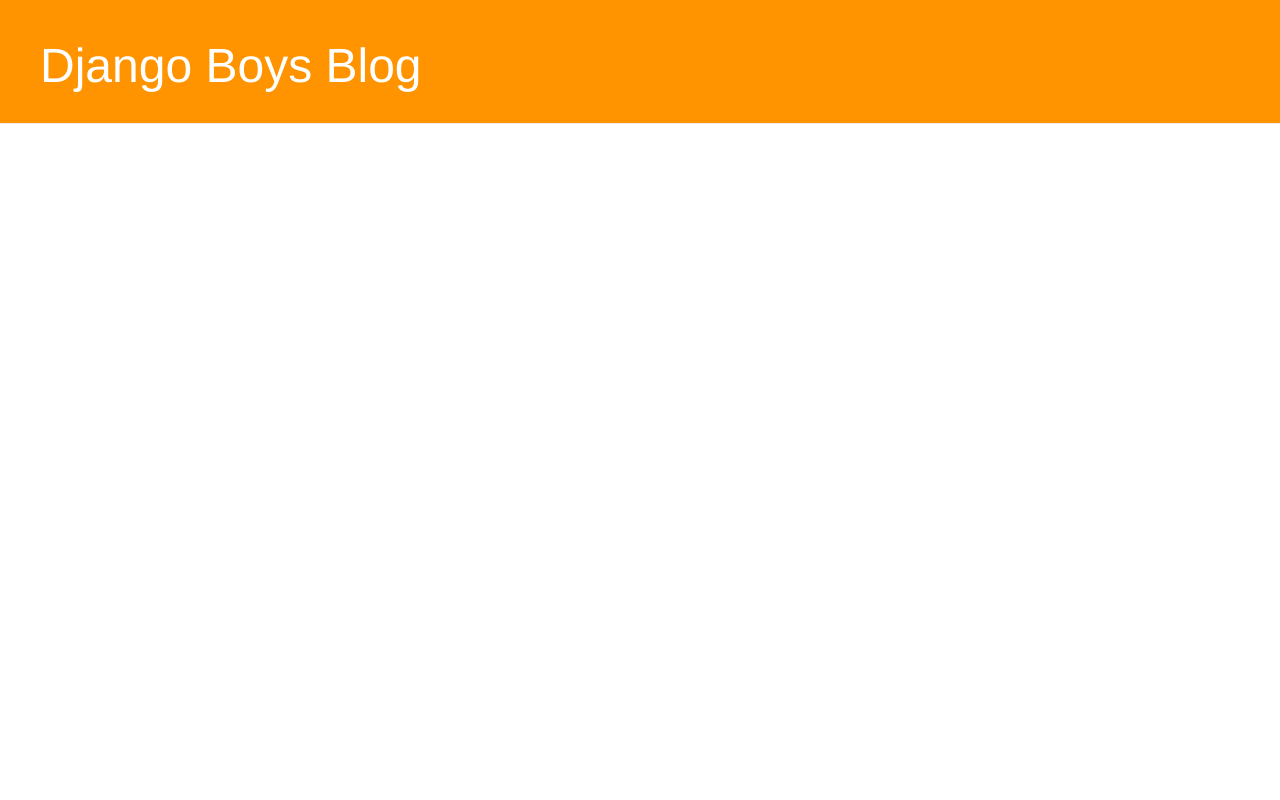
After one commit to narayaanir/testblog, a Django app: template blog/templates/blog/base.html in a window 1280 px wide. The commit adds this page. Run offline with Django 3.2, Linux system fonts and the light colour scheme; the template is opened without the code that fills it, so the values that code supplies are empty; some libraries are stand-ins or nearby versions.

Commit message:
Included HTML templates and base templates

```diff
--- /dev/null
+++ b/blog/static/css/blog.css
@@ -0,0 +1,46 @@
+.page-header {
+    background-color: #ff9400;
+    margin-top: 0;
+    padding: 20px 20px 20px 40px;
+}
+
+.page-header h1, .page-header h1 a, .page-header h1 a:visited, .page-header h1 a:active {
+    color: #ffffff;
+    font-size: 36pt;
+    text-decoration: none;
+}
+
+.content {
+    margin-left: 40px;
+}
+
+h1, h2, h3, h4 {
+    /*font-family: 'Lobster', cursive;*/
+}
+
+.date {
+    color: #828282;
+}
+
+.save {
+    float: right;
+}
+
+.post-form textarea, .post-form input {
+    width: 100%;
+}
+
+.top-menu, .top-menu:hover, .top-menu:visited {
+    color: #ffffff;
+    float: right;
+    font-size: 26pt;
+    margin-right: 20px;
+}
+
+.post {
+    margin-bottom: 70px;
+}
+
+.post h1 a, .post h1 a:visited {
+    color: #000000;
+}
--- /dev/null
+++ b/blog/templates/blog/base.html
@@ -0,0 +1,24 @@
+{% load staticfiles %}
+<html>
+    <head>
+        <title>Django Boys blog</title>
+        <link rel="stylesheet" href="//maxcdn.bootstrapcdn.com/bootstrap/3.2.0/css/bootstrap.min.css">
+        <link rel="stylesheet" href="//maxcdn.bootstrapcdn.com/bootstrap/3.2.0/css/bootstrap-theme.min.css">
+		 <link href='//fonts.googleapis.com/css?family=Lobster&subset=latin,latin-ext' rel='stylesheet' type='text/css'>
+        <link rel="stylesheet" href="{% static 'css/blog.css' %}">
+    </head>
+    <body>
+		<div class="page-header">
+			<h1><a href="/">Django Boys Blog</a></h1>
+		</div>
+
+		<div class="content container">
+			<div class="row">
+				<div class="col-md-8">
+					{% block content %}
+					{% endblock %}
+				</div>
+			</div>
+		</div>
+    </body>
+</html>
--- a/blog/views.py
+++ b/blog/views.py
@@ -2,7 +2,6 @@
 from django.utils import timezone
 from .models import Post
 
-# Create your views here.
 def post_list(request):
-    posts = Post.objects.filter(published_date__lte=timezone.now()).order_by('published_date')
-    return render(request, 'blog/post_list.html', {'posts':posts})
+    posts = Post.objects.order_by('-created_date')
+    return render(request, 'blog/post_list.html', {'posts': posts})
```
Also changed, not shown: blog/templates/blog/post_list.html (+13 -16 lines), db.sqlite3, 1 other file.
